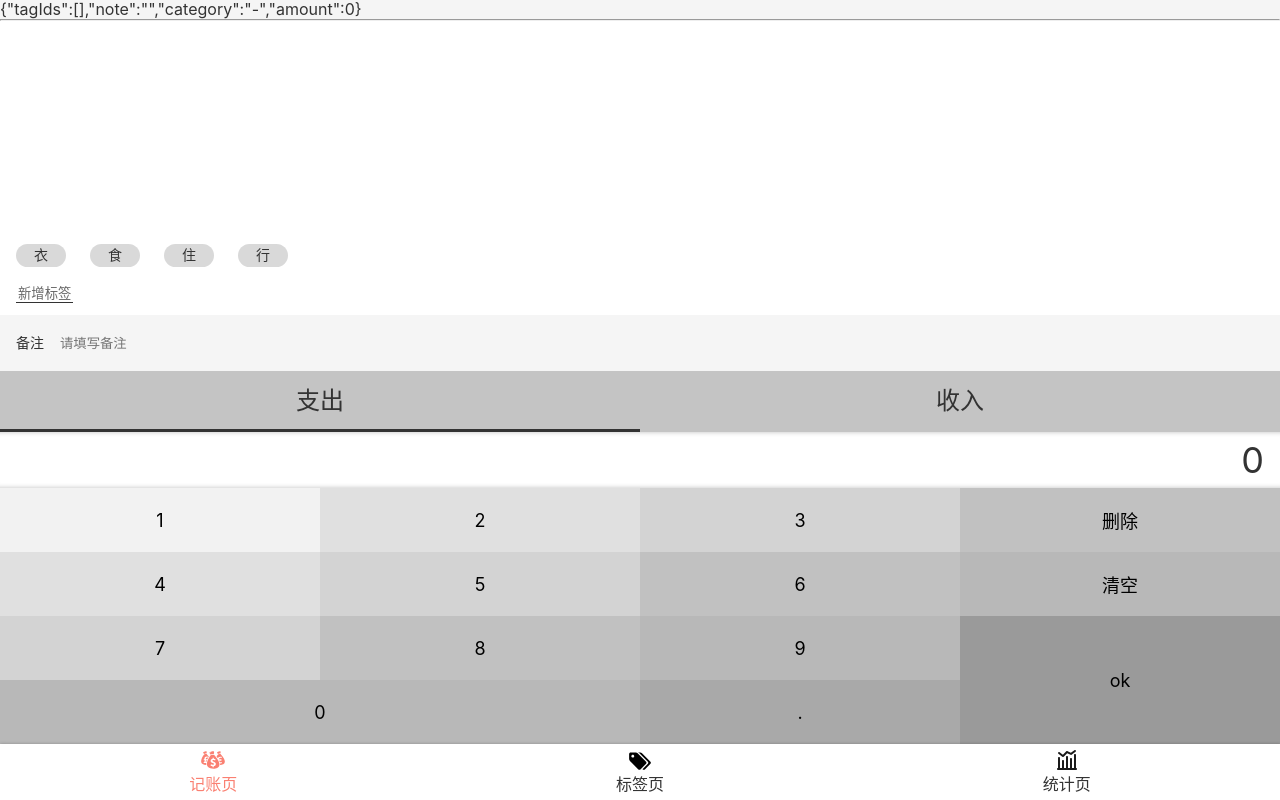
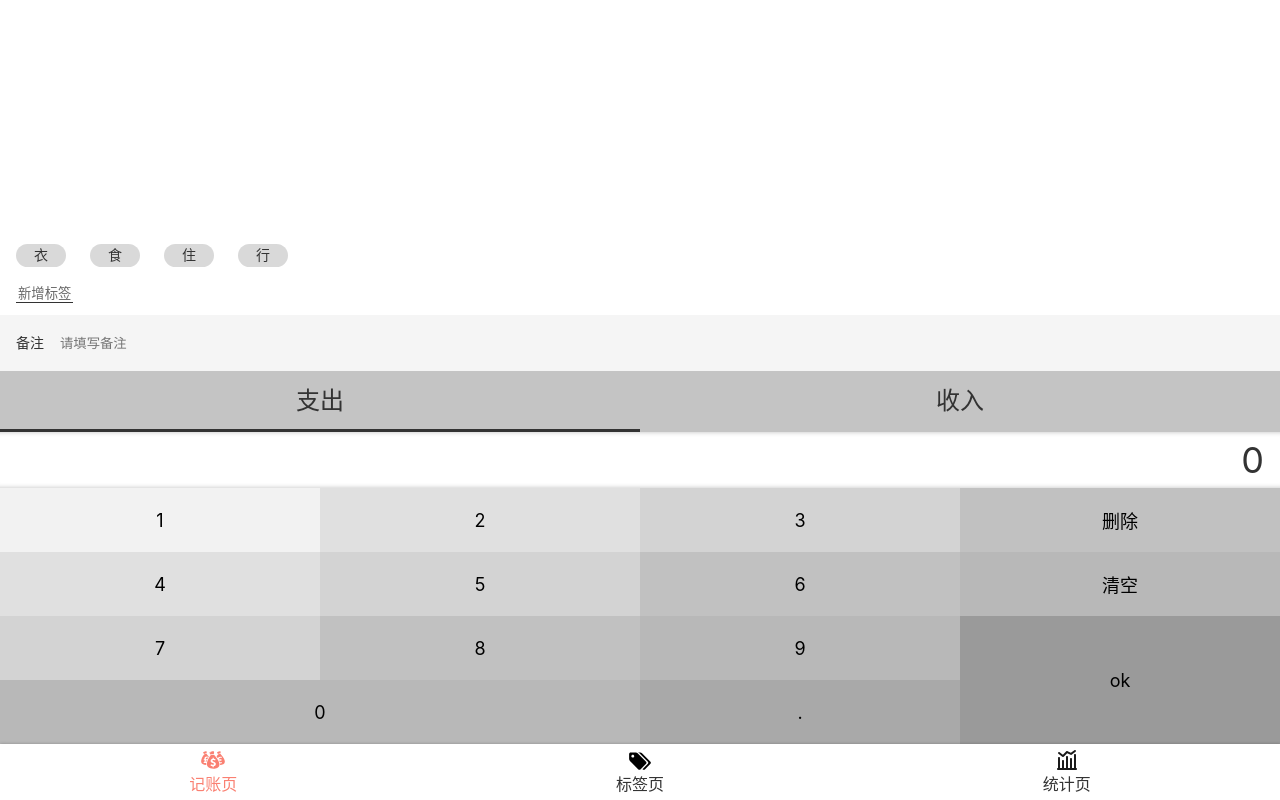
Before and after one commit to hushun1994/React-morney, a React app: page /#/money in a window 1280 px wide. Built offline with nearby package versions, Linux system fonts and the light colour scheme.

Commit message:
删除无用代码

```diff
--- a/src/views/Money.tsx
+++ b/src/views/Money.tsx
@@ -34,8 +34,6 @@ function Money() {
   };
   return (
     <MyLayout>
-      {JSON.stringify(selected)}
-      <hr />
       <TagsSection
         value={selected.tagIds}
         onChange={(tagIds) => onChange({ tagIds })}
```
